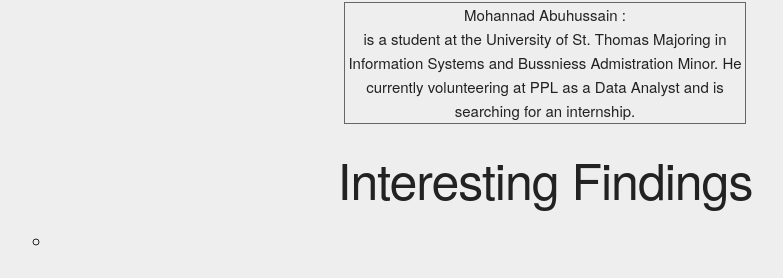
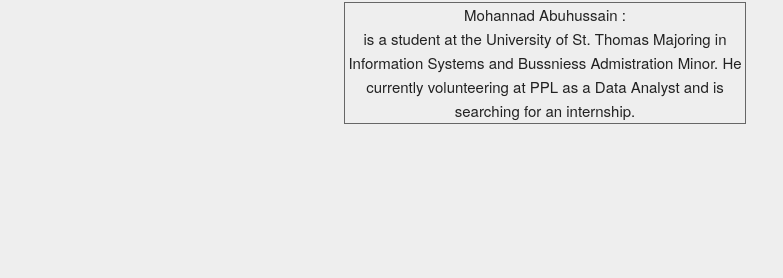
Before and after one commit to smusoke/Multi-User-Web-Game, a website: page public/about.html in a window 1280 px wide. Shown: the part 1509-1787 px from the top of the page, without its empty margins (95-878 px from the left). After the commit the page ends 1658 px from the top, so only its background shows below. Drawn offline with Linux system fonts and the light colour scheme.

Commit message:
Update about.html

```diff
--- a/public/about.html
+++ b/public/about.html
@@ -58,7 +58,7 @@
 
 		<div id="description">
 			<h1>Node js</h1>
-			<p>Used for developing clinet side</p>
+			<p style="text-align: center;">Used for developing clinet side</p>
 
 		</div>
 		</br><center><video width="350" height="345" controls>
@@ -75,9 +75,6 @@
 			<p>Mohannad Abuhussain :<br> is a student at the University of St. Thomas Majoring in Information Systems and Bussniess Admistration Minor. He currently volunteering at PPL as a Data Analyst and is searching for an internship. </p></center>
 		</div>
 	</div>
-	<center><h1> Interesting Findings</h1></center>
-		<ul>
-			<li></li>
-		</ul>
+
 </body>
 </html>
```
